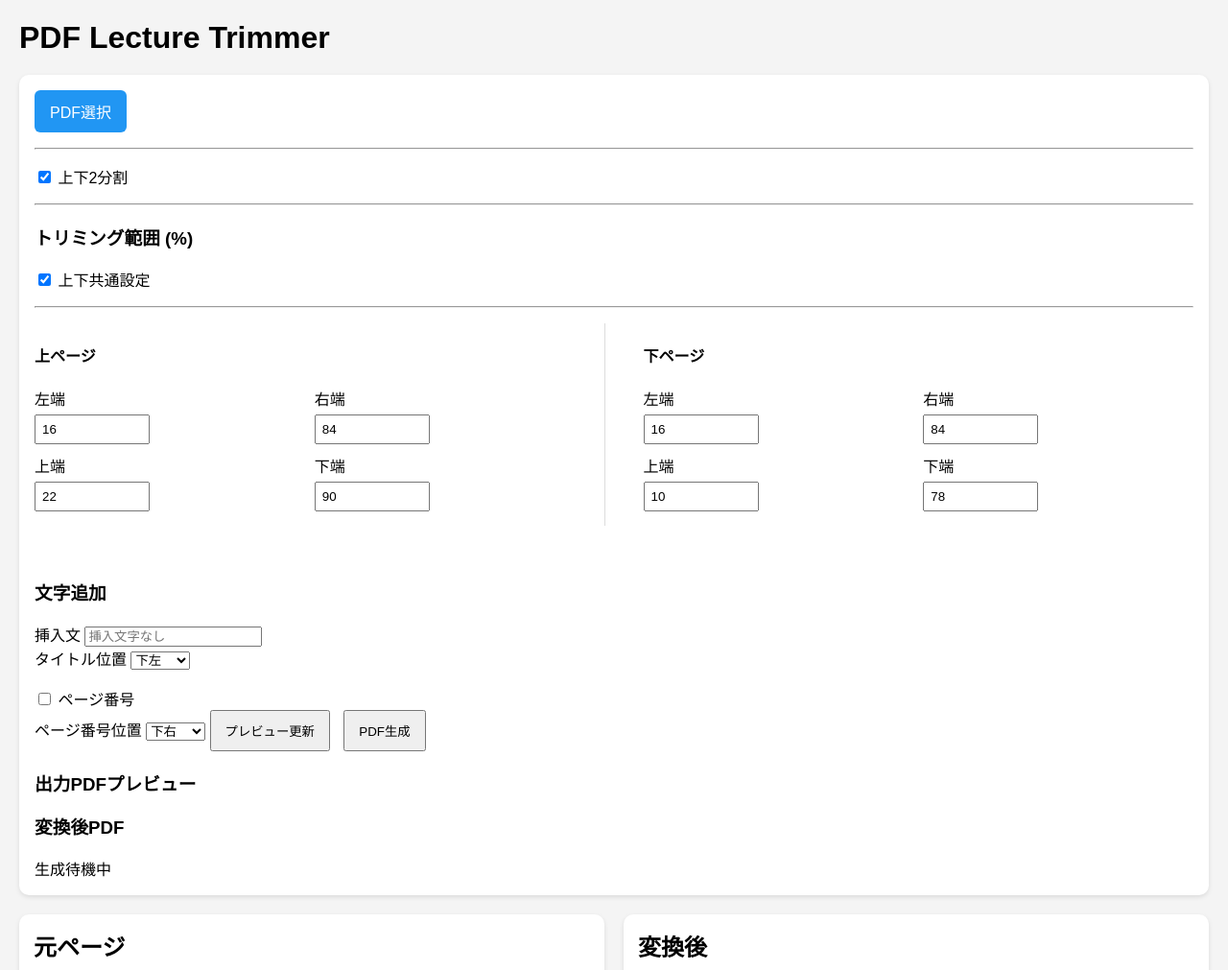
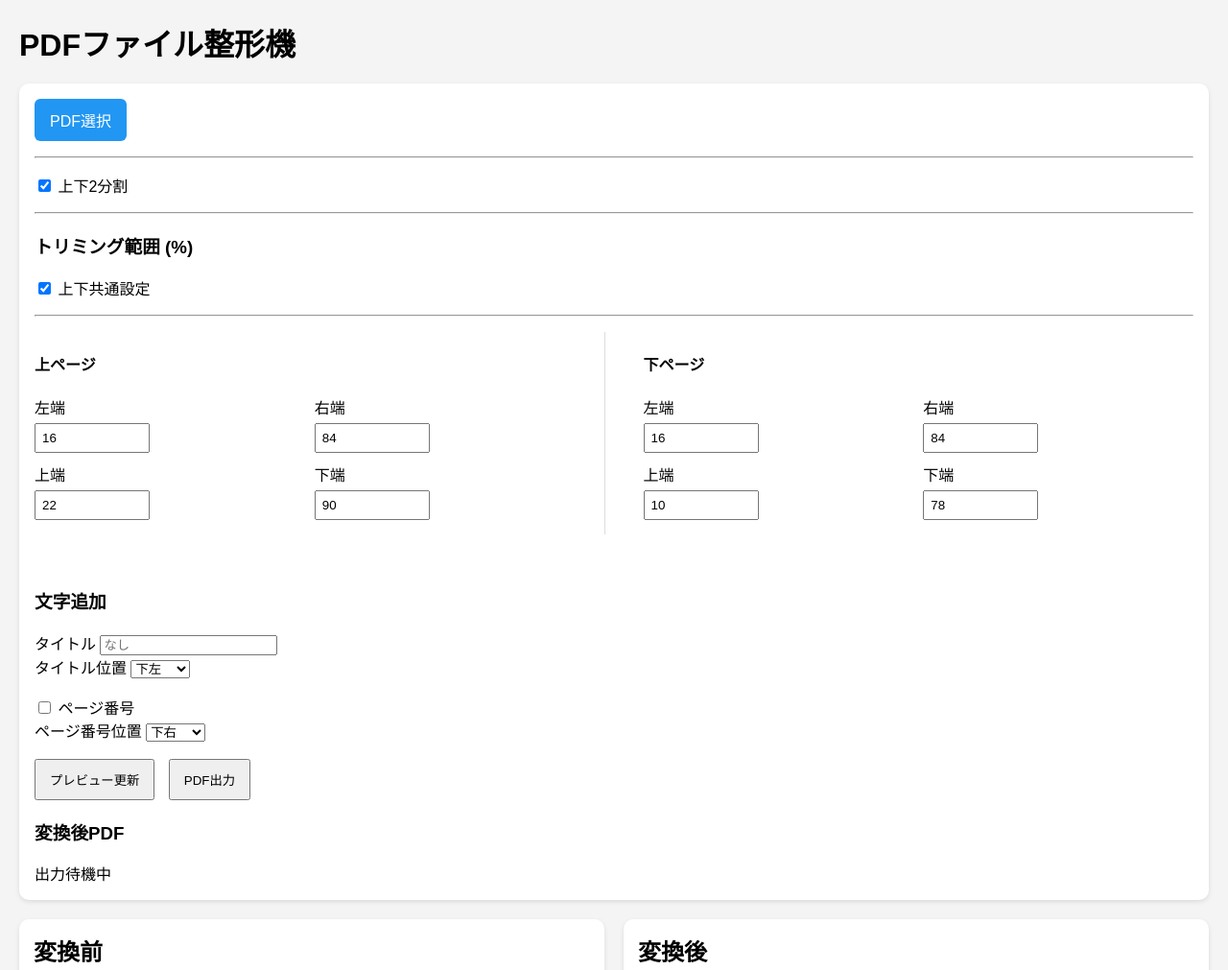
Before and after one commit to coin-key/PDF-converter, a plain HTML site: page index.html in a window 1280 px wide. Shown: the top 1011 px of the page at 96% size. Drawn offline with Linux system fonts and the light colour scheme.

Commit message:
文言調整

```diff
--- a/index.html
+++ b/index.html
@@ -3,7 +3,7 @@
 <head>
 <meta charset="UTF-8">
 <meta name="viewport" content="width=device-width, initial-scale=1.0">
-<title>PDF Lecture Trimmer</title>
+<title>PDF整形</title>
 
 <link rel="stylesheet" href="style.css">
 
@@ -14,7 +14,7 @@
 
 <body>
 
-<h1>PDF Lecture Trimmer</h1>
+<h1>PDFファイル整形機</h1>
 
 <div class="panel">
 
@@ -143,12 +143,12 @@
     <h3>文字追加</h3>
 
     <label>
-        挿入文
+        タイトル
     </label>
 
     <input
         id="titleText"
-        placeholder="挿入文字なし"
+        placeholder="なし"
     >
 
     <br>
@@ -197,21 +197,21 @@
 
     </select>
 
+    <br><br>
+
     <button id="refreshPreview">
         プレビュー更新
     </button>
 
     <button id="exportPdf">
-        PDF生成
+        PDF出力
     </button>
-
-    <h3>出力PDFプレビュー</h3>
 
     <h3>変換後PDF</h3>
 
     <div id="pdfResult">
 
-        生成待機中
+        出力待機中
 
     </div>
 
@@ -219,7 +219,7 @@
         id="openPdfButton"
         style="display:none;"
     >
-        PDFを新規タブで開く
+        新規タブで開く
     </button>
 
 </div>
@@ -228,7 +228,7 @@
 
     <div class="preview-panel">
 
-        <h2>元ページ</h2>
+        <h2>変換前</h2>
 
         <canvas id="originalCanvas"></canvas>
 
--- a/script.js
+++ b/script.js
@@ -407,7 +407,7 @@ function drawMaskRegion(
 async function exportPdf() {
 
     document.getElementById("pdfResult")
-        .textContent = "PDF生成中...";
+        .textContent = "PDF作成中...";
 
     document.getElementById("openPdfButton")
         .style.display = "none";
@@ -431,7 +431,7 @@ async function exportPdf() {
     }
 
     statusBox.textContent =
-        "PDF生成中...";
+        "PDF作成中...";
 
     const srcPdf =
         await PDFLib.PDFDocument.load(pdfBytes);
@@ -535,7 +535,7 @@ async function exportPdf() {
         document.getElementById(
             "pdfResult"
         ).textContent =
-            "PDF生成完了";
+            "PDF出力";
 
         document.getElementById(
             "openPdfButton"
```
